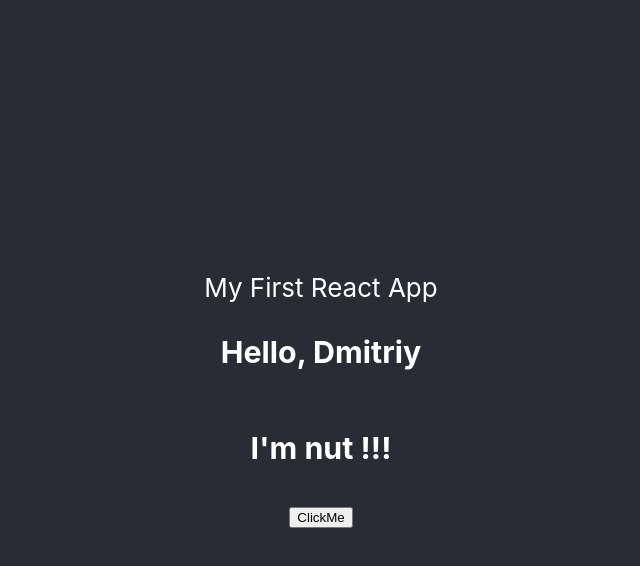
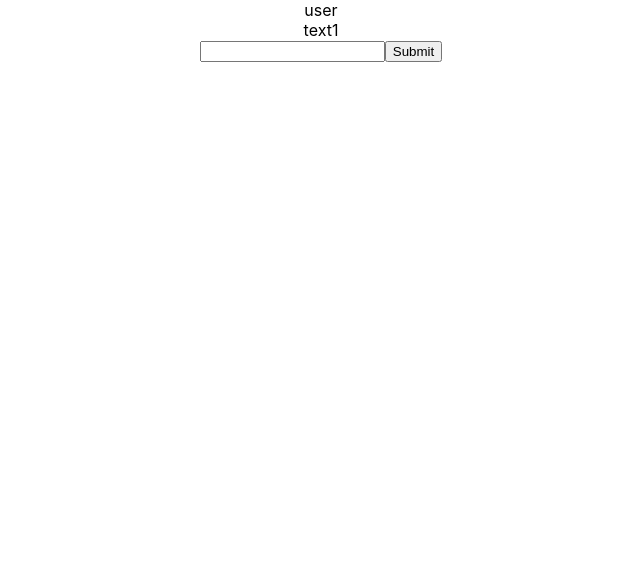
Before and after one commit to bacick/react-GB, a React (Create React App) app in the folder message/: page / in a window 1280 px wide. Shown: the top 566 px of the page, without its empty margins (319-959 px from the left). Built offline with nearby package versions, Linux system fonts and the light colour scheme.

Commit message:
create messageForm, messageList, utils/contscts

```diff
--- a/message/src/App.js
+++ b/message/src/App.js
@@ -1,19 +1,31 @@
+import { useState, useCallback, useEffect } from 'react';
 import './App.css';
-import { Message } from './components/Message'
+import { MessageForm } from './components/MessageForm'
+import { MessageList } from './components/MessageList';
+import { AUTHORS } from  './utils/contacts'
 
-const text = "I'm nut !!!";
-const handleClick = () => {
-  alert("You cool!")
-}
+const messageInit = [
+  {
+    text: 'text1',
+    author: AUTHORS.user
+  },
+];
 
-function App(props) {
+function App() {
+  const [messages, setMessages] = useState(messageInit);
+
+  const handleSendMessage = useCallback((newMessage) => {
+    setMessages((prevMessages) => [...prevMessages, newMessage]);
+  }, []);
+
+  useEffect(() => {
+    console.log(messages)
+  }, [messages])
+
   return (
     <div className="App">
-      <header className="App-header">
-        My First React App
-        <h3>Hello, {props.name}</h3>
-        <Message message={text} onClick={ handleClick }/>
-      </header>
+      <MessageList messages={ messages }/>
+      <MessageForm onSendMessage={handleSendMessage}/>
     </div>
   );
 }
--- /dev/null
+++ b/message/src/components/MessageForm.js
@@ -0,0 +1,30 @@
+import React, {useRef, useState } from "react";
+
+export const MessageForm = () => {
+    const [value, setValue] = useState('');
+    const inputRef = useRef();
+    // console.log(inputRef)
+
+    const handleChange = (event) => {
+        // console.log(event)
+        setValue(event.target.value);
+        // console.log(value)
+    }
+
+    const handleSubmit = (event) => {
+        event.preventDefault();
+        // console.log(value)
+        const refValue = inputRef.current.value;
+        console.log(refValue)
+        setValue('');
+    }
+
+    return (
+        <div>
+            <form onSubmit={ handleSubmit }>
+                <input type="text" value={value} onChange={handleChange} ref={inputRef}/>
+                <input type="submit" />
+            </form>
+        </div>
+    )
+}
--- /dev/null
+++ b/message/src/components/MessageList.js
@@ -0,0 +1,14 @@
+import React from "react";
+
+export const MessageList = ({messages}) => {
+    return (
+    <div >
+        { messages.map((mes) => (
+            <div key="{mes.id}">
+                <div>{ mes.author}</div>
+                <div>{ mes.text}</div>
+            </div>
+        ))}
+    </div>
+    )
+}
--- a/message/src/index.js
+++ b/message/src/index.js
@@ -4,11 +4,10 @@
 import App from './App';
 import reportWebVitals from './reportWebVitals';
 
-const myName = 'Dmitriy';
 
 ReactDOM.render(
   <React.StrictMode>
-    <App name={ myName }/>
+    <App />
   </React.StrictMode>,
   document.getElementById('root')
 );
--- /dev/null
+++ b/message/src/utils/contacts.js
@@ -0,0 +1,4 @@
+export const AUTHORS = {
+    user: "user",
+    bot: "bot",
+};
```
Also changed, not shown: 1 other file (tests, documents, lock files or other folders).
